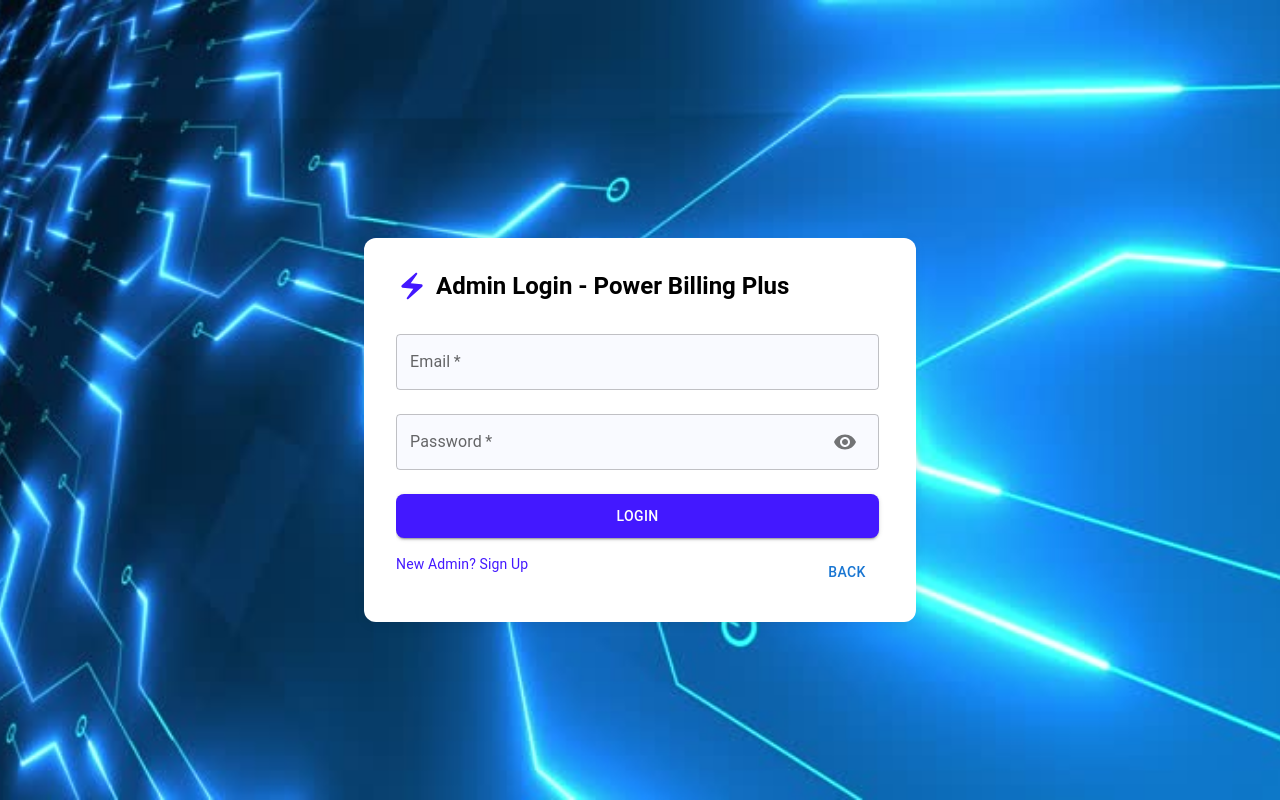
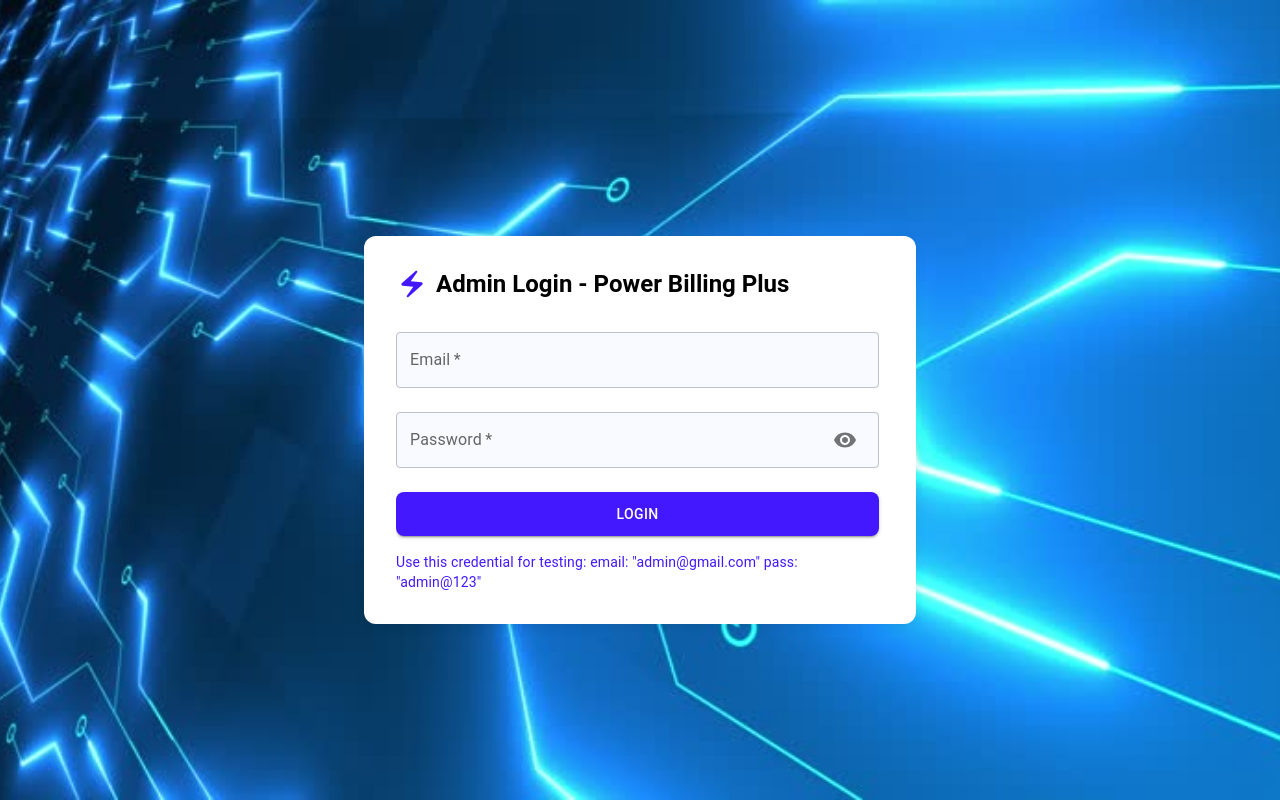
Before and after one commit to kajaljha9/PowerBillingPlus, a React (Vite) app in the folder PowerBillingPlus-frontend/: page /adminlogin in a window 1280 px wide. Built offline with nearby package versions, Linux system fonts and the light colour scheme; no server answers; the HTML template or start-up script is replaced by a standard one.

Commit message:
Update AdminLogin.jsx

```diff
--- a/PowerBillingPlus-frontend/src/components/admin/AdminLogin.jsx
+++ b/PowerBillingPlus-frontend/src/components/admin/AdminLogin.jsx
@@ -121,9 +121,10 @@ const AdminLogin = () => {
                 sx={{ cursor: "pointer", color: "#4318ff" }}
                 onClick={() => navigate("/AdminSignUp")}
               >
-                New Admin? Sign Up
+                 Use this credential for testing: email: "admin@gmail.com" pass: "admin@123"
+                {/* New Admin? Sign Up */}
               </Typography>
-              <Button onClick={() => navigate("/")}>Back</Button>
+              {/* <Button onClick={() => navigate("/")}>Back</Button> */}
             </Box>
           </form>
         </Box>
```
